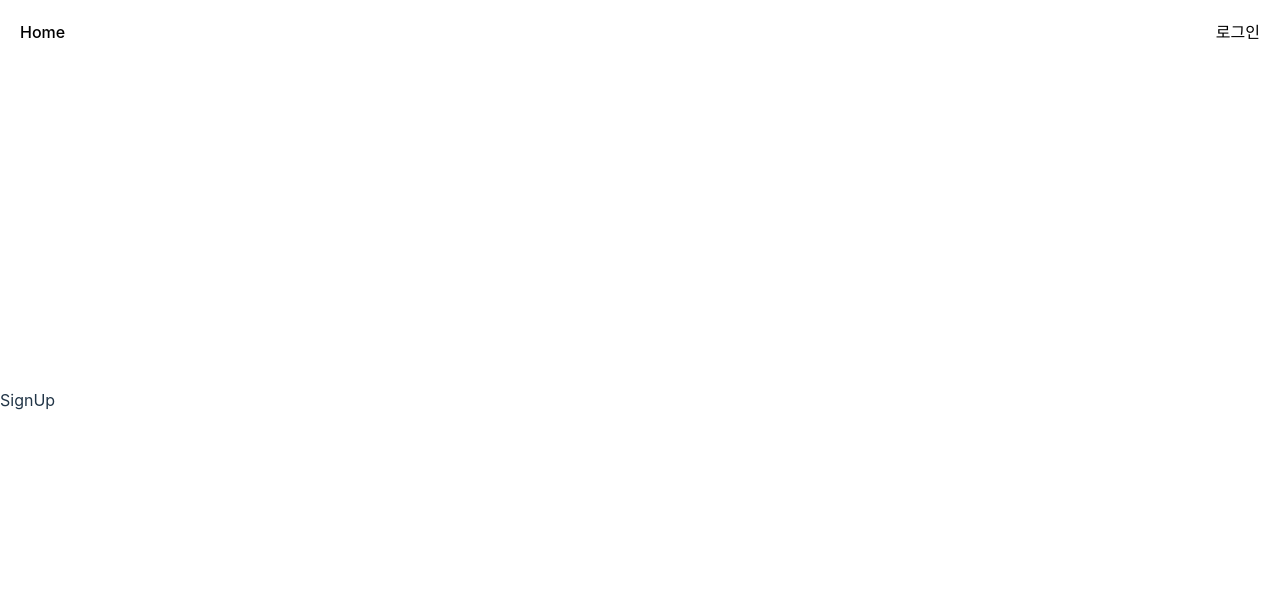
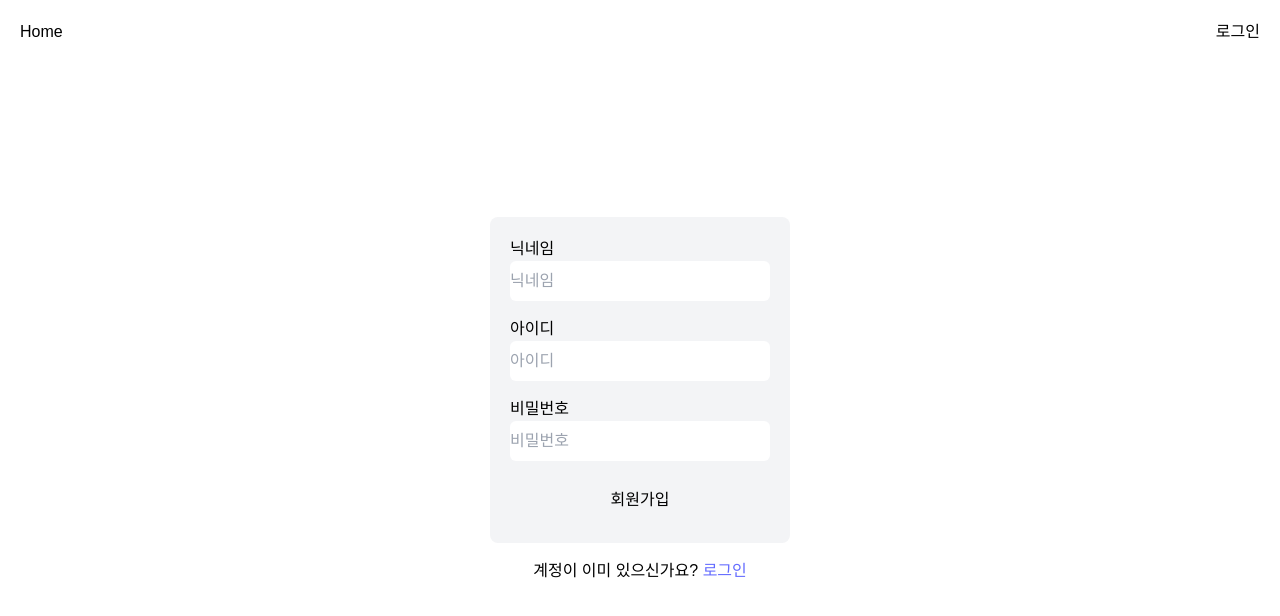
Before and after one commit to joycie416/vite_react_typescript, a React (Vite) app: page /sign-up in a window 1280 px wide. Shown: the top 616 px of the page. Built offline with nearby package versions, Linux system fonts and the light colour scheme.

Commit message:
add: 회원가입, 로그인 페이지 구현

```diff
--- a/package.json
+++ b/package.json
@@ -10,11 +10,14 @@
     "preview": "vite preview"
   },
   "dependencies": {
+    "@hookform/resolvers": "^3.10.0",
     "@tanstack/react-query": "^5.64.1",
     "axios": "^1.7.9",
     "react": "^18.3.1",
     "react-dom": "^18.3.1",
+    "react-hook-form": "^7.54.2",
     "react-router-dom": "^7.1.2",
+    "zod": "^3.24.1",
     "zustand": "^5.0.3"
   },
   "devDependencies": {
--- /dev/null
+++ b/src/api/auth-api.ts
@@ -0,0 +1,28 @@
+import axios from "axios";
+
+const authApi = axios.create({ baseURL: "https://moneyfulpublicpolicy.co.kr" });
+
+export const signUp = async ({
+  id,
+  password,
+  nickname,
+}: {
+  id: string;
+  password: string;
+  nickname: string;
+}) => {
+  const response = await authApi.post("/register", { id, password, nickname });
+  return response.data;
+};
+
+
+export const signIn = async ({
+  id,
+  password,
+}: {
+  id: string;
+  password: string;
+}) => {
+  const response = await authApi.post("/login", { id, password });
+  return response.data;
+};
--- a/src/components/auth/SignIn.tsx
+++ b/src/components/auth/SignIn.tsx
@@ -1,8 +1,84 @@
+import { Link } from "react-router-dom";
+import { z } from "zod";
+import { useForm } from "react-hook-form";
+import { zodResolver } from "@hookform/resolvers/zod";
+import { signIn } from "../../api/auth-api";
+
+const schema = z.object({
+  id: z
+    .string()
+    .regex(/^[a-zA-Z0-9]+$/, "영문, 숫자만 사용할 수 있습니다.")
+    .min(2, { message: "2자 이상 입력해주세요." })
+    .max(15, { message: "최대 15자 입력 가능합니다." }),
+  password: z
+    .string()
+    .regex(/^[a-zA-Z0-9!@#$%^]+$/, "영문, 숫자, !@#$%^만 사용할 수 있습니다.")
+    .min(8, { message: "8자 이상 입력해주세요." }),
+});
+
+const defaultValues = {
+  id: "",
+  password: "",
+};
+
+type SignInForm = z.infer<typeof schema>;
 
 const SignIn = () => {
+  const {
+    register,
+    handleSubmit,
+    formState: { errors },
+  } = useForm<SignInForm>({
+    mode: "onChange",
+    defaultValues,
+    resolver: zodResolver(schema),
+  });
+
+  const onSubmit = async (data: SignInForm) => {
+    console.log("회원가입:", data);
+
+    const response = await signIn(data);
+    console.log("응답:", response);
+  };
+
   return (
-    <div>SignIn</div>
-  )
-}
+    <div className="w-full h-screen flex flex-col justify-center items-center">
+      <div className="w-[300px] flex flex-col gap-4 items-center">
+        <form
+          onSubmit={handleSubmit(onSubmit)}
+          className="w-full flex flex-col p-5 gap-4 rounded-lg bg-gray-100"
+        >
+          <div className="flex flex-col">
+            <label>아이디</label>
+            <input
+              {...register("id")}
+              type="text"
+              placeholder="아이디"
+              className="py-2 rounded-md"
+            />
+            {errors.id && <p>{errors.id.message}</p>}
+          </div>
+          <div className="flex flex-col">
+            <label>비밀번호</label>
+            <input
+              {...register("password")}
+              type="password"
+              placeholder="비밀번호"
+              className="py-2 rounded-md"
+            />
+            {errors.password && <p>{errors.password.message}</p>}
+          </div>
+          <button>로그인</button>
+        </form>
+        <p>
+          아직 계정이 없으신가요?{" "}
+          <span>
+            <Link to={"/sign-up"}>회원가입</Link>
+          </span>
+        </p>
+      </div>
+    </div>
+  );
+};
 
-export default SignIn
+export default SignIn;
--- a/src/components/auth/SignUp.tsx
+++ b/src/components/auth/SignUp.tsx
@@ -1,8 +1,100 @@
+import { Link } from "react-router-dom";
+import { z } from "zod";
+import { useForm } from "react-hook-form";
+import { zodResolver } from "@hookform/resolvers/zod";
+import { signUp } from "../../api/auth-api";
+
+const schema = z.object({
+  nickname: z
+    .string()
+    .regex(/^[a-zA-Z0-9]+$/, "영문, 숫자만 사용할 수 있습니다.")
+    .min(2, { message: "2자 이상 입력해주세요." })
+    .max(15, { message: "최대 15자 입력 가능합니다." }),
+  id: z
+    .string()
+    .regex(/^[a-zA-Z0-9]+$/, "영문, 숫자만 사용할 수 있습니다.")
+    .min(2, { message: "2자 이상 입력해주세요." })
+    .max(15, { message: "최대 15자 입력 가능합니다." }),
+  password: z
+    .string()
+    .regex(/^[a-zA-Z0-9!@#$%^]+$/, "영문, 숫자, !@#$%^만 사용할 수 있습니다.")
+    .min(8, { message: "8자 이상 입력해주세요." }),
+});
+
+const defaultValues = {
+  nickname: "",
+  id: "",
+  password: "",
+};
+
+type SignUpForm = z.infer<typeof schema>;
 
 const SignUp = () => {
+  const {
+    register,
+    handleSubmit,
+    formState: { errors },
+  } = useForm<SignUpForm>({
+    mode: "onChange",
+    defaultValues,
+    resolver: zodResolver(schema),
+  });
+
+  const onSubmit = async (data: SignUpForm) => {
+    console.log("회원가입:", data);
+
+    const response = await signUp(data);
+    console.log("응답:", response);
+  };
+
   return (
-    <div>SignUp</div>
-  )
-}
+    <div className="w-full h-screen flex flex-col justify-center items-center">
+      <div className="w-[300px] flex flex-col gap-4 items-center">
+        <form
+          onSubmit={handleSubmit(onSubmit)}
+          className="w-full flex flex-col p-5 gap-4 rounded-lg bg-gray-100"
+        >
+          <div className="flex flex-col">
+            <label>닉네임</label>
+            <input
+              {...register("nickname")}
+              type="text"
+              placeholder="닉네임"
+              className="py-2 rounded-md"
+            />
+            {errors.nickname && <p>{errors.nickname.message}</p>}
+          </div>
+          <div className="flex flex-col">
+            <label>아이디</label>
+            <input
+              {...register("id")}
+              type="text"
+              placeholder="아이디"
+              className="py-2 rounded-md"
+            />
+            {errors.id && <p>{errors.id.message}</p>}
+          </div>
+          <div className="flex flex-col">
+            <label>비밀번호</label>
+            <input
+              {...register("password")}
+              type="password"
+              placeholder="비밀번호"
+              className="py-2 rounded-md"
+            />
+            {errors.password && <p>{errors.password.message}</p>}
+          </div>
+          <button>회원가입</button>
+        </form>
+        <p>
+          계정이 이미 있으신가요?{" "}
+          <span>
+            <Link to={"/sign-in"}>로그인</Link>
+          </span>
+        </p>
+      </div>
+    </div>
+  );
+};
 
-export default SignUp
+export default SignUp;
--- a/src/index.css
+++ b/src/index.css
@@ -2,19 +2,14 @@
 @tailwind components;
 @tailwind utilities;
 
-:root {
-  font-family: Inter, system-ui, Avenir, Helvetica, Arial, sans-serif;
-  line-height: 1.5;
-  font-weight: 400;
+@layer base {
+  :root {
+    --radius: 0.5rem;
+  }
 
-  color-scheme: light dark;
-  color: rgba(255, 255, 255, 0.87);
-  background-color: #242424;
-
-  font-synthesis: none;
-  text-rendering: optimizeLegibility;
-  -webkit-font-smoothing: antialiased;
-  -moz-osx-font-smoothing: grayscale;
+  * {
+    box-sizing: border-box;
+  }
 }
 
 a {
@@ -27,11 +22,7 @@ a:hover {
 }
 
 body {
-  margin: 0;
-  display: flex;
-  place-items: center;
-  min-width: 320px;
-  min-height: 100vh;
+  font-family: Arial, Helvetica, sans-serif;
 }
 
 h1 {
@@ -46,7 +37,6 @@ button {
   font-size: 1em;
   font-weight: 500;
   font-family: inherit;
-  background-color: #1a1a1a;
   cursor: pointer;
   transition: border-color 0.25s;
 }
@@ -57,16 +47,3 @@ button:focus,
 button:focus-visible {
   outline: 4px auto -webkit-focus-ring-color;
 }
-
-@media (prefers-color-scheme: light) {
-  :root {
-    color: #213547;
-    background-color: #ffffff;
-  }
-  a:hover {
-    color: #747bff;
-  }
-  button {
-    background-color: #f9f9f9;
-  }
-}
```
Also changed, not shown: src/store/authStore.ts (added), 1 other file (tests, documents, lock files or other folders).
